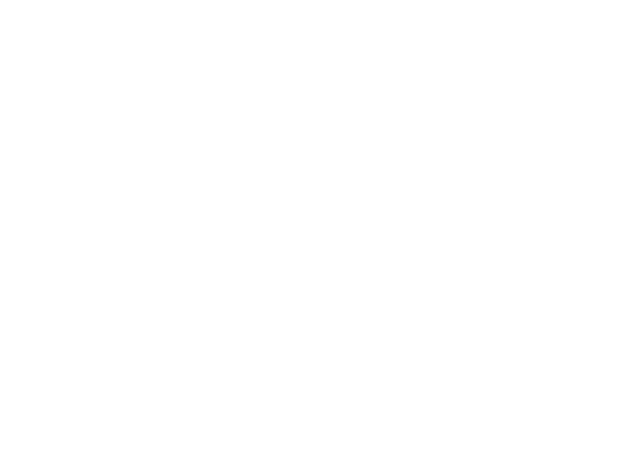
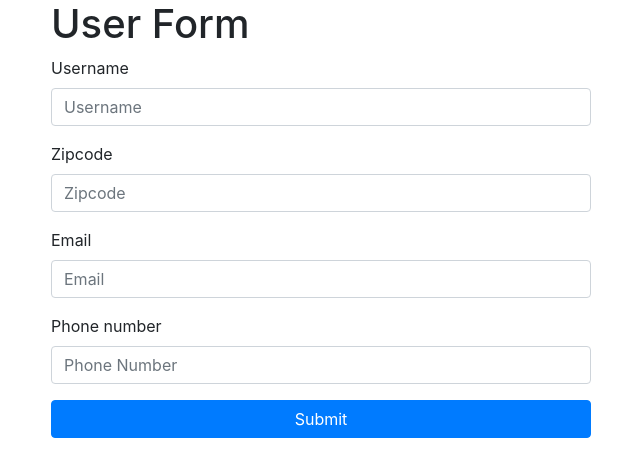
Before and after one commit to rosowskimik/regexp-form-validation, a plain HTML site: page index.html in a window 1280 px wide. Shown: the whole page, without its empty margins (319-959 px from the left). Drawn offline with nearby package versions, Linux system fonts and the light colour scheme.

Commit message:
UI finished

```diff
--- a/index.html
+++ b/index.html
@@ -8,7 +8,36 @@
 	<link rel="stylesheet" href="https://stackpath.bootstrapcdn.com/bootstrap/4.3.1/css/bootstrap.min.css" integrity="sha384-ggOyR0iXCbMQv3Xipma34MD+dH/1fQ784/j6cY/iJTQUOhcWr7x9JvoRxT2MZw1T" crossorigin="anonymous">
 </head>
 <body>
-
+	<div class="container">
+		<div class="row">
+			<div class="col-md-6 mx-auto">
+				<h1>User Form</h1>
+				<form>
+					<div class="form-group">
+						<label >Username</label>
+						<input type="text" id="username" class="form-control" placeholder="Username">
+						<div class="invalid-feedback">Username must be between 2 and 10 characters</div>
+					</div>
+					<div class="form-group">
+						<label >Zipcode</label>
+						<input type="text" id="zipcode" class="form-control" placeholder="Zipcode">
+						<div class="invalid-feedback">Enter a valid zipcode</div>
+					</div>
+					<div class="form-group">
+						<label >Email</label>
+						<input type="text" id="email" class="form-control" placeholder="Email">
+						<div class="invalid-feedback">Enter a valid phone number</div>
+					</div>
+					<div class="form-group">
+						<label >Phone number</label>
+						<input type="text" id="phone" class="form-control" placeholder="Phone Number">
+						<div class="invalid-feedback">Enter a valid phone number</div>
+					</div>
+					<input type="submit" value="Submit" class="btn btn-primary btn-block">
+				</form>
+			</div>
+		</div>
+	</div>
 
 	<script src="https://code.jquery.com/jquery-3.3.1.slim.min.js" integrity="sha384-q8i/X+965DzO0rT7abK41JStQIAqVgRVzpbzo5smXKp4YfRvH+8abtTE1Pi6jizo" crossorigin="anonymous"></script>
 	<script src="https://cdnjs.cloudflare.com/ajax/libs/popper.js/1.14.7/umd/popper.min.js" integrity="sha384-UO2eT0CpHqdSJQ6hJty5KVphtPhzWj9WO1clHTMGa3JDZwrnQq4sF86dIHNDz0W1" crossorigin="anonymous"></script>
```
